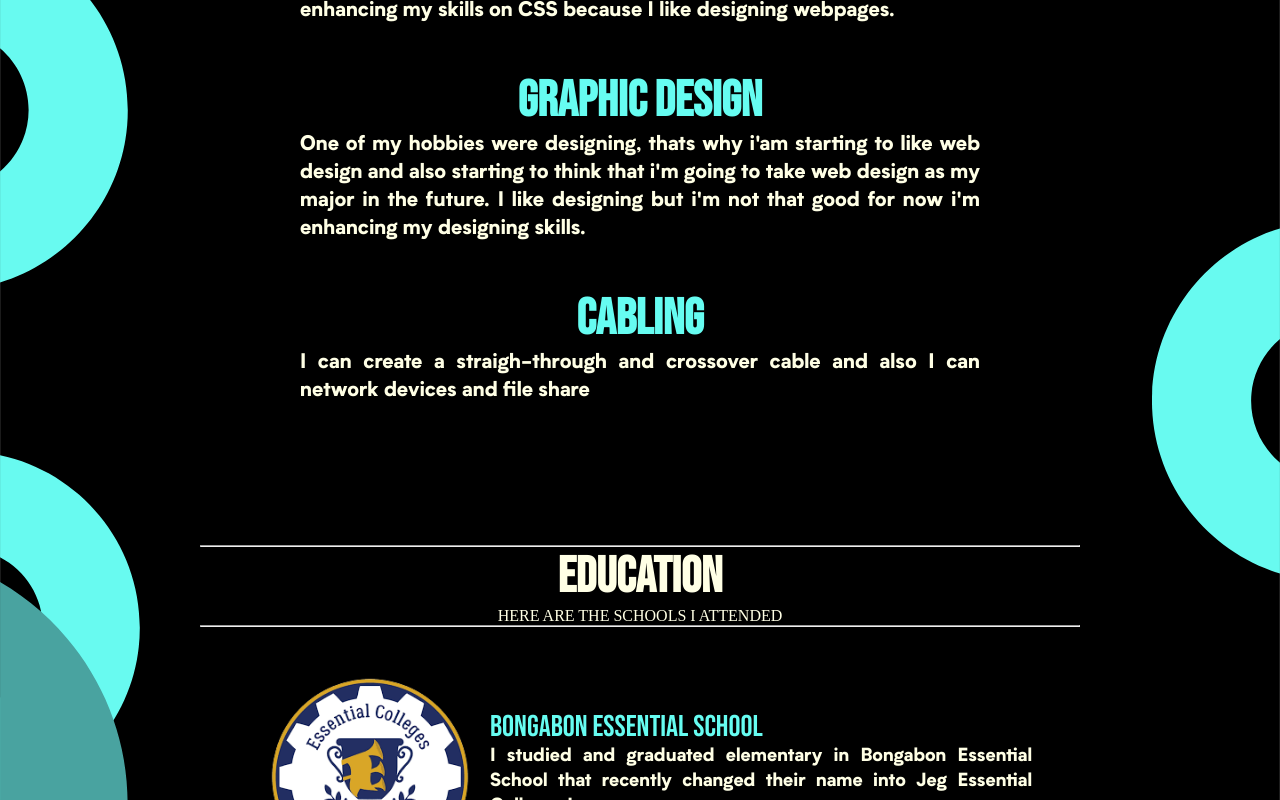
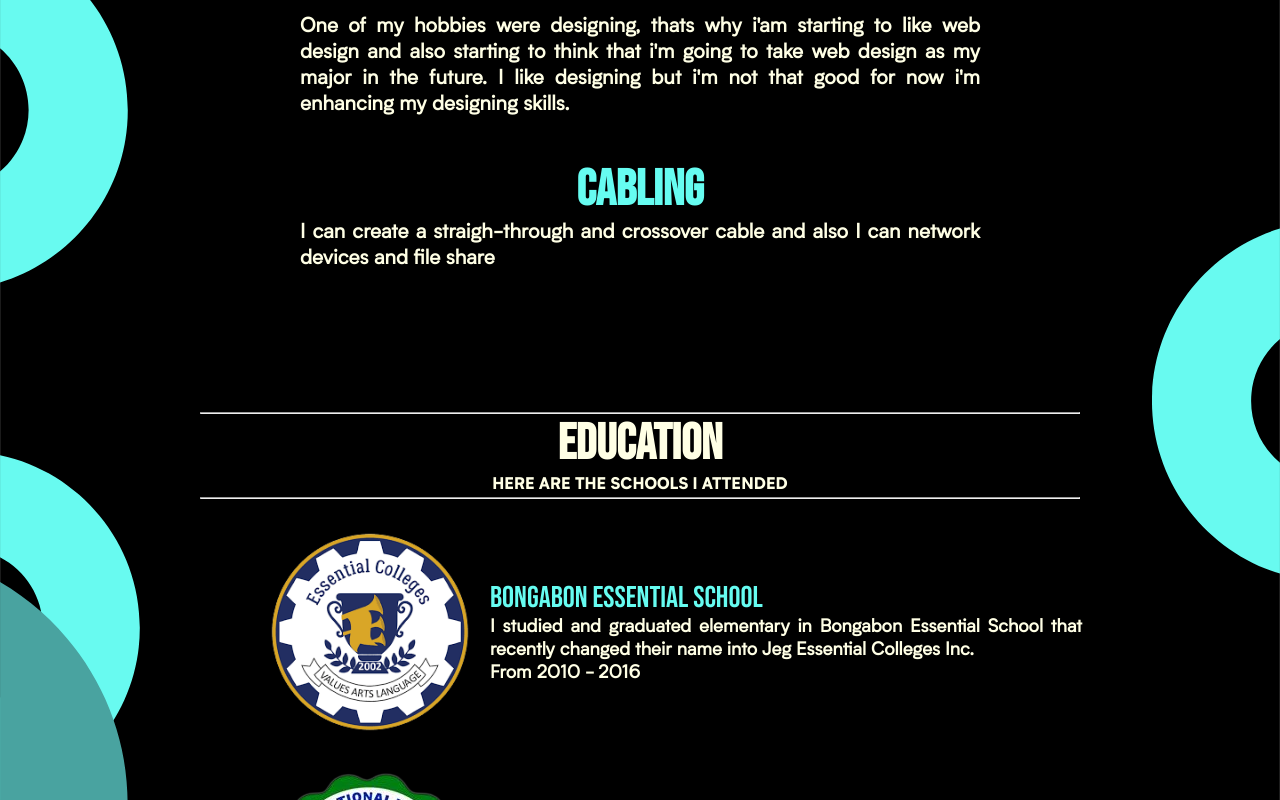
Before and after one commit to rairuuu/RylePortfolio, a plain HTML site: page about.html in a window 1280 px wide. Shown: the part 1640-2440 px from the top of the page. Drawn offline with nearby package versions, Linux system fonts and the light colour scheme.

Commit message:
Update styleHome.css

```diff
--- a/stylesheets/styleHome.css
+++ b/stylesheets/styleHome.css
@@ -25,7 +25,7 @@ div{
     background-size: cover;
     padding: 0;
     margin: 0;
-    height: 600vh;
+    max-height: fit-content;
     animation: cober .75s;
 }
 
@@ -43,7 +43,7 @@ div{
 }
 h3 {
     font-size: 50px;
-    font-family: 'Bebas Neue';
+    font-family: "Bebas Neue";
 }
 .me{
     color: #66FCF1;
@@ -74,10 +74,10 @@ img{
     font-size: 18px;
     margin-top: 10px;
     margin-left: 20px;
-    font-family: "Biotif Black";
+    font-family: "Biotif Regular";
 }
 .edu .text-box p {
-    font-family: "Biotif Black";
+    font-family: "Biotif Regular";
 }
 abbr {
     color: #66FCF1;
@@ -112,14 +112,14 @@ abbr {
 .contentS p {
     font-size: 20px;
     text-align: justify;
-    margin: 0 100px 0 100px;
 }
 .contentS a {
     font-size: 20px;
-    margin: 0 100px 0 100px;
     color: #45a29e;
 }
-
+.contentS {
+    margin: 0 100px 0 100px;
+}
 .exp{
     padding: 0;
     margin: 140px 200px 50px 200px;
@@ -129,7 +129,7 @@ abbr {
 }
 
 .edu h2 {
-    font-family: 'Bebas Neue';
+    font-family: "Bebas Neue";
     font-size: 30px;
     font-weight: 30;
 }
@@ -148,10 +148,10 @@ abbr {
     display: flex;
     justify-content: center;
     align-items: center;
-    padding: 0;
+    padding: 0 50px 0 50px;
     width: 65%;
-    margin: 100px 150px 0px 150px;
-    padding-right: 150px;
+    margin-left: 100px;
+    margin-right: 100px;
 }
 .edu .text-box{
     text-align: justify;
@@ -168,6 +168,9 @@ abbr {
     padding: 0;
     margin: 140px 200px 50px 200px;
 }
+.intcontent{
+    margin: 0 50px 30px 50px;
+}
 .inthead p{
     font-weight: 100;
 }
@@ -176,13 +179,13 @@ abbr {
     margin: 0px 200px 50px 200px;
 }
 .intcontent dt {
-    font-family: 'Bebas Neue';
+    font-family: "Bebas Neue";
     font-size: 33px;
     font-weight: 30;
     color: #66FCF1;
 }
 .intcontent dd {
-    font-family: 'Biotif Black';
+    font-family: 'Biotif Regular';
     text-align: center;
     font-size: 20px;
     margin: 0 100px 50px 100px;
@@ -197,5 +200,9 @@ abbr {
     font-family: 'Biotif Black';
 }
 .hd {
-    font-family: "Biotif";
+    font-family: "Biotif Black";
 }
+
+.contentS {
+    font-family: "Biotif Regular";
+}
```
